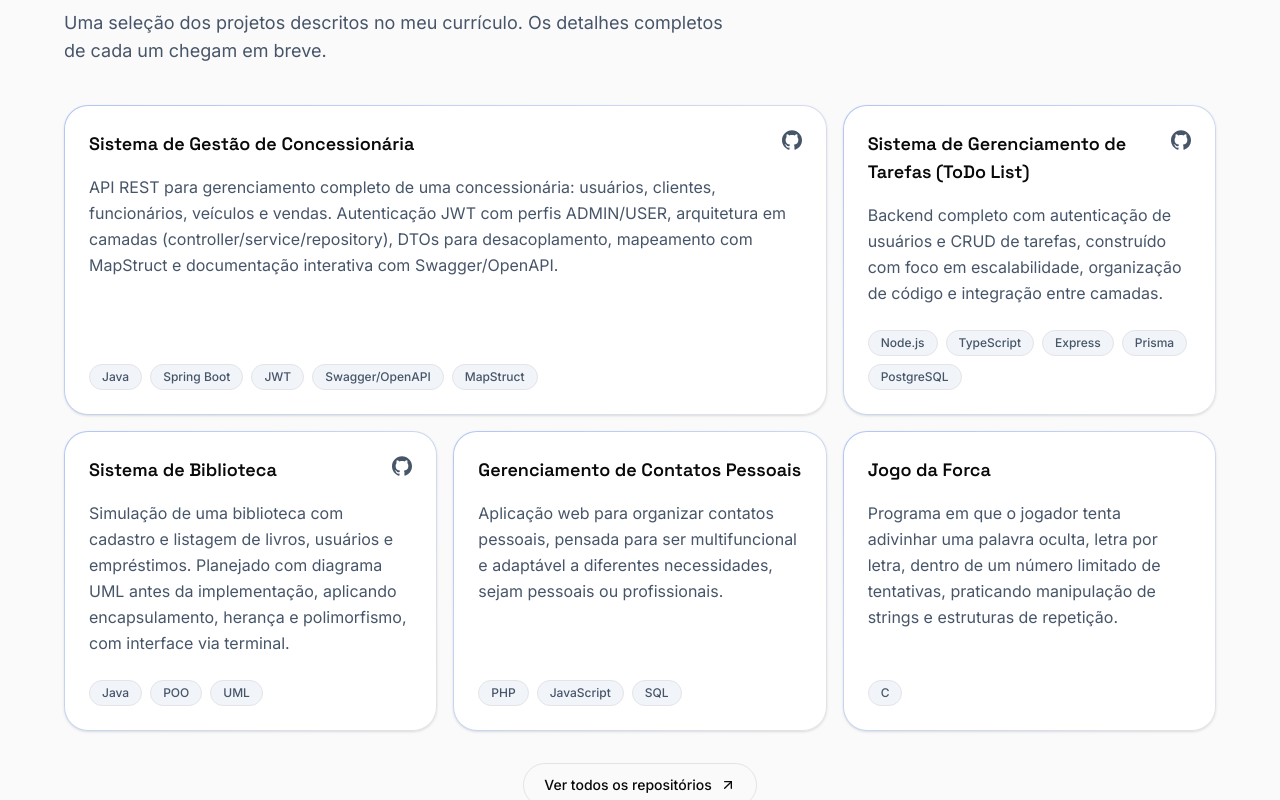
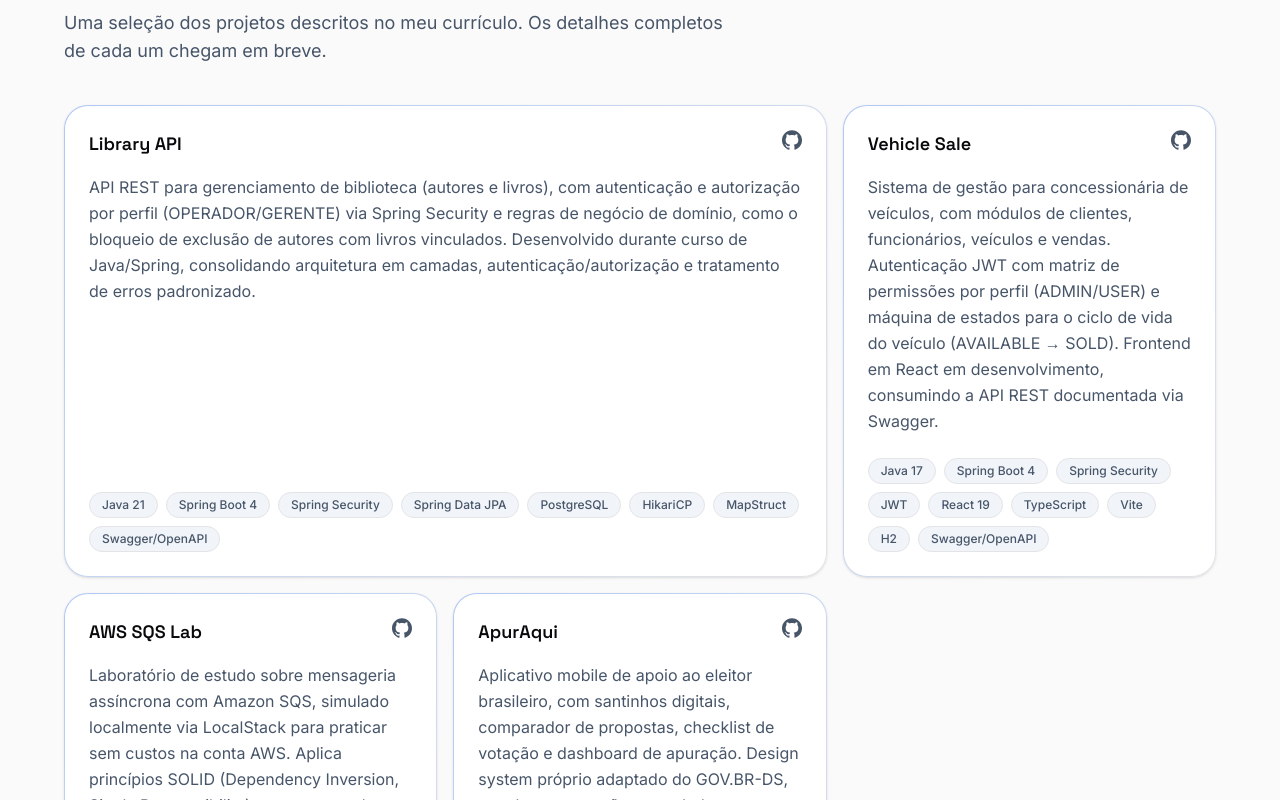
Before and after one commit to rafaelpb1/portfolio2026, a Next.js app: page / in a window 1280 px wide. Shown: the part 2740-3540 px from the top of the page. Built offline with nearby package versions, Linux system fonts and the light colour scheme.

Commit message:
feat: substitui projetos de exemplo por seleção real de repositórios
Troca os 5 projetos extraídos automaticamente do CV/GitHub por 4
projetos escolhidos a dedo por Rafael: Library API, Vehicle Sale,
AWS SQS Lab e ApurAqui, com descrições e stacks detalhadas.

```diff
--- a/data/projects.ts
+++ b/data/projects.ts
@@ -7,42 +7,58 @@ export type Project = {
   demoUrl?: string;
 };
 
-// Conteúdo inicial extraído do CV e do GitHub (rafaelpb1). Rafael vai enviar
-// descrições e links mais detalhados depois, basta editar este arquivo.
+// Seleção curada por Rafael dos projetos mais representativos do seu percurso.
 export const projects: Project[] = [
   {
-    slug: "concessionaria-api",
-    title: "Sistema de Gestão de Concessionária",
+    slug: "library-api",
+    title: "Library API",
     description:
-      "API REST para gerenciamento completo de uma concessionária: usuários, clientes, funcionários, veículos e vendas. Autenticação JWT com perfis ADMIN/USER, arquitetura em camadas (controller/service/repository), DTOs para desacoplamento, mapeamento com MapStruct e documentação interativa com Swagger/OpenAPI.",
-    tech: ["Java", "Spring Boot", "JWT", "Swagger/OpenAPI", "MapStruct"],
-    githubUrl: "https://github.com/rafaelpb1/vehiclesale",  },
-  {
-    slug: "todo-list-api",
-    title: "Sistema de Gerenciamento de Tarefas (ToDo List)",
-    description:
-      "Backend completo com autenticação de usuários e CRUD de tarefas, construído com foco em escalabilidade, organização de código e integração entre camadas.",
-    tech: ["Node.js", "TypeScript", "Express", "Prisma", "PostgreSQL"],
-    githubUrl: "https://github.com/rafaelpb1/api-express-typescript",  },
-  {
-    slug: "sistema-biblioteca",
-    title: "Sistema de Biblioteca",
-    description:
-      "Simulação de uma biblioteca com cadastro e listagem de livros, usuários e empréstimos. Planejado com diagrama UML antes da implementação, aplicando encapsulamento, herança e polimorfismo, com interface via terminal.",
-    tech: ["Java", "POO", "UML"],
-    githubUrl: "https://github.com/rafaelpb1/sis_biblioteca",  },
-  {
-    slug: "gerenciamento-contatos",
-    title: "Gerenciamento de Contatos Pessoais",
-    description:
-      "Aplicação web para organizar contatos pessoais, pensada para ser multifuncional e adaptável a diferentes necessidades, sejam pessoais ou profissionais.",
-    tech: ["PHP", "JavaScript", "SQL"],
+      "API REST para gerenciamento de biblioteca (autores e livros), com autenticação e autorização por perfil (OPERADOR/GERENTE) via Spring Security e regras de negócio de domínio, como o bloqueio de exclusão de autores com livros vinculados. Desenvolvido durante curso de Java/Spring, consolidando arquitetura em camadas, autenticação/autorização e tratamento de erros padronizado.",
+    tech: [
+      "Java 21",
+      "Spring Boot 4",
+      "Spring Security",
+      "Spring Data JPA",
+      "PostgreSQL",
+      "HikariCP",
+      "MapStruct",
+      "Swagger/OpenAPI",
+    ],
+    githubUrl: "https://github.com/rafaelpb1/libraryapi",
   },
   {
-    slug: "jogo-da-forca",
-    title: "Jogo da Forca",
+    slug: "vehicle-sale",
+    title: "Vehicle Sale",
     description:
-      "Programa em que o jogador tenta adivinhar uma palavra oculta, letra por letra, dentro de um número limitado de tentativas, praticando manipulação de strings e estruturas de repetição.",
-    tech: ["C"],
+      "Sistema de gestão para concessionária de veículos, com módulos de clientes, funcionários, veículos e vendas. Autenticação JWT com matriz de permissões por perfil (ADMIN/USER) e máquina de estados para o ciclo de vida do veículo (AVAILABLE → SOLD). Frontend em React em desenvolvimento, consumindo a API REST documentada via Swagger.",
+    tech: [
+      "Java 17",
+      "Spring Boot 4",
+      "Spring Security",
+      "JWT",
+      "React 19",
+      "TypeScript",
+      "Vite",
+      "H2",
+      "Swagger/OpenAPI",
+    ],
+    githubUrl: "https://github.com/rafaelpb1/vehiclesale",
+  },
+  {
+    slug: "aws-sqs-lab",
+    title: "AWS SQS Lab",
+    description:
+      "Laboratório de estudo sobre mensageria assíncrona com Amazon SQS, simulado localmente via LocalStack para praticar sem custos na conta AWS. Aplica princípios SOLID (Dependency Inversion, Single Responsibility) em um exemplo enxuto e bem documentado, com padrão Producer/Consumer. Desenvolvido como parte da preparação para a certificação AWS Cloud Practitioner (CLF-C02).",
+    tech: ["Java 21", "Spring Boot 4", "Spring Cloud AWS", "AWS SDK v2", "LocalStack"],
+    githubUrl: "https://github.com/rafaelpb1/awscloudsqs",
+  },
+  {
+    slug: "apuraqui",
+    title: "ApurAqui",
+    // TODO: ajustar com a contribuição específica de Rafael no grupo antes de publicar.
+    description:
+      "Aplicativo mobile de apoio ao eleitor brasileiro, com santinhos digitais, comparador de propostas, checklist de votação e dashboard de apuração. Design system próprio adaptado do GOV.BR-DS, com boa separação entre dados mockados e futura integração com API. Projeto em equipe de 5 pessoas para a disciplina de Desenvolvimento Mobile do UNIPÊ.",
+    tech: ["Flutter 3", "Dart 3", "Riverpod 3", "Drift (SQLite)"],
+    githubUrl: "https://github.com/Giyuulol/apuraqui",
   },
 ];
```
